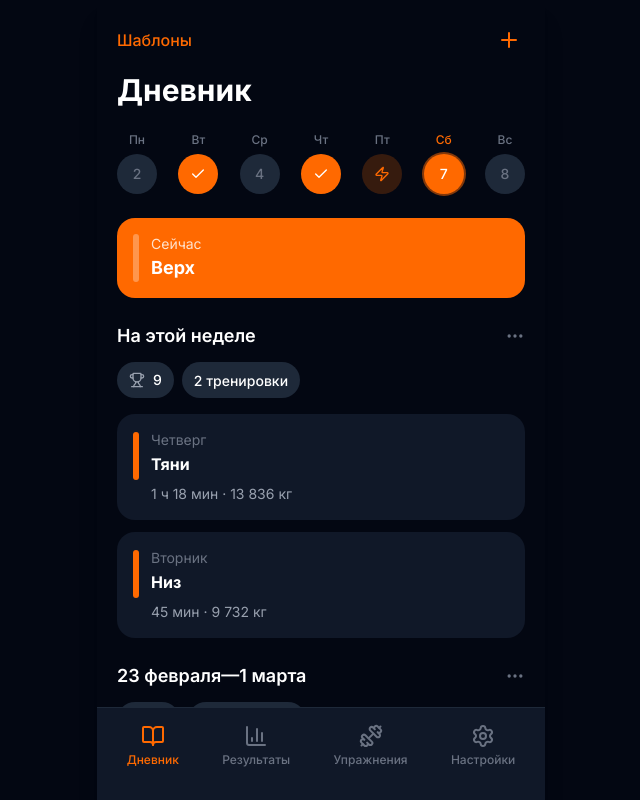
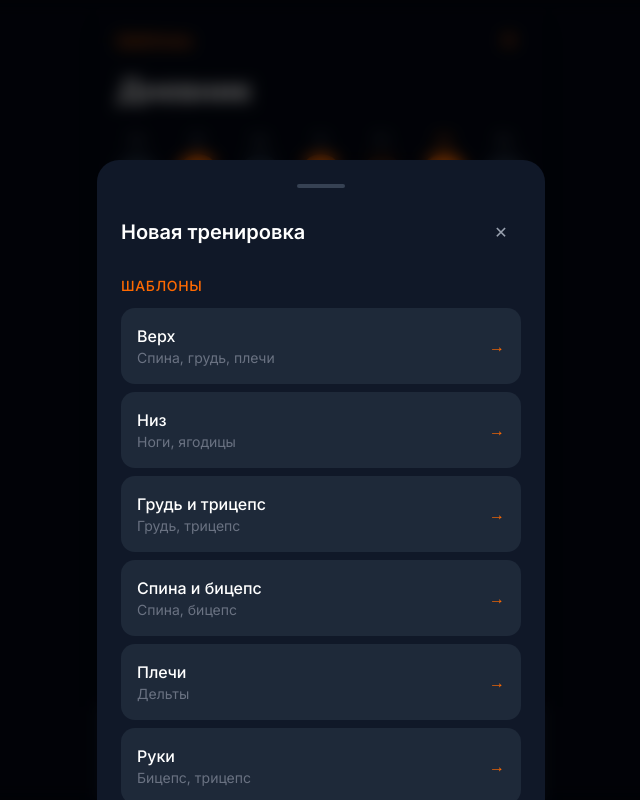
Before and after one commit to Tomasito133/FitSuperDuperApp, a Next.js app: page / in a window 1280 px wide. Both pictures are taken after a click on the button 828 px from the left and 40 px from the top of the page. Shown: the top 800 px of the page, without its empty margins (319-959 px from the left). Built offline with nearby package versions, Linux system fonts and the light colour scheme.

Commit message:
Add templates modal with past workouts list

```diff
--- a/src/app/page.tsx
+++ b/src/app/page.tsx
@@ -46,6 +46,24 @@ interface WeekSection {
   workoutsCount: number;
   workouts: Workout[];
 }
+
+// Тип для шаблона тренировки
+interface WorkoutTemplate {
+  id: string;
+  name: string;
+  muscleGroup: string;
+}
+
+// Шаблоны тренировок
+const workoutTemplates: WorkoutTemplate[] = [
+  { id: "t1", name: "Верх", muscleGroup: "Спина, грудь, плечи" },
+  { id: "t2", name: "Низ", muscleGroup: "Ноги, ягодицы" },
+  { id: "t3", name: "Грудь и трицепс", muscleGroup: "Грудь, трицепс" },
+  { id: "t4", name: "Спина и бицепс", muscleGroup: "Спина, бицепс" },
+  { id: "t5", name: "Плечи", muscleGroup: "Дельты" },
+  { id: "t6", name: "Руки", muscleGroup: "Бицепс, трицепс" },
+  { id: "t7", name: "Ноги", muscleGroup: "Квадрицепс, бицепс бедра" },
+];
 
 // Мок-данные
 const weekDays: DayStatus[] = [
@@ -148,6 +166,10 @@ export default function JournalPage() {
   const [selectedDay, setSelectedDay] = useState("Сб");
   const [weekSections, setWeekSections] = useState<WeekSection[]>(initialWeekSections);
 
+  // Состояние для модалки шаблонов
+  const [isTemplatesOpen, setIsTemplatesOpen] = useState(false);
+  const [pastWorkouts, setPastWorkouts] = useState<Workout[]>([]);
+
   // Состояние для редактирования названия тренировки
   const [editingWorkoutId, setEditingWorkoutId] = useState<string | null>(null);
   const [editingName, setEditingName] = useState("");
@@ -172,6 +194,31 @@ export default function JournalPage() {
           })
         }))
       );
+
+      // Загружаем все прошедшие тренировки из localStorage
+      const allPastWorkouts: Workout[] = [];
+      for (let i = 0; i < localStorage.length; i++) {
+        const key = localStorage.key(i);
+        if (key && key.startsWith("workout_")) {
+          const workoutId = key.replace("workout_", "");
+          // Пропускаем если это уже в текущих секциях
+          const saved = localStorage.getItem(key);
+          if (saved) {
+            try {
+              const workoutData: WorkoutDetail = JSON.parse(saved);
+              allPastWorkouts.push({
+                id: workoutId,
+                dayName: "",
+                name: workoutData.name,
+                duration: workoutData.duration,
+                volume: workoutData.volume,
+                muscleGroup: "",
+              });
+            } catch {}
+          }
+        }
+      }
+      setPastWorkouts(allPastWorkouts);
     };
 
     loadWorkoutData();
@@ -181,6 +228,24 @@ export default function JournalPage() {
     window.addEventListener("focus", handleFocus);
     return () => window.removeEventListener("focus", handleFocus);
   }, []);
+
+  // Создать тренировку из шаблона
+  const handleCreateFromTemplate = (template: WorkoutTemplate) => {
+    const newWorkoutId = Date.now().toString();
+    const newWorkout: WorkoutDetail = {
+      id: newWorkoutId,
+      name: template.name,
+      duration: "0:00:00",
+      volume: "0",
+      exercises: [],
+    };
+
+    localStorage.setItem(`workout_${newWorkoutId}`, JSON.stringify(newWorkout));
+    setIsTemplatesOpen(false);
+
+    // Переходим на страницу новой тренировки
+    window.location.href = `/workout/${newWorkoutId}`;
+  };
 
   // Начать редактирование названия
   const handleStartEditing = (workout: Workout) => {
@@ -247,7 +312,10 @@ export default function JournalPage() {
         {/* Templates row */}
         <div className="flex items-center justify-between mb-4">
           <span className="text-orange-500 font-medium text-base">Шаблоны</span>
-          <button className="w-8 h-8 flex items-center justify-center text-orange-500">
+          <button
+            onClick={() => setIsTemplatesOpen(true)}
+            className="w-8 h-8 flex items-center justify-center text-orange-500"
+          >
             <Plus className="w-6 h-6" />
           </button>
         </div>
@@ -420,6 +488,77 @@ export default function JournalPage() {
           </Link>
         </div>
       </nav>
+
+      {/* Templates Modal */}
+      {isTemplatesOpen && (
+        <div className="fixed inset-0 z-50 flex items-end">
+          <div
+            className="absolute inset-0 bg-black/60 backdrop-blur-sm"
+            onClick={() => setIsTemplatesOpen(false)}
+          />
+
+          <div className="relative w-full max-w-md mx-auto bg-gray-900 rounded-t-3xl p-6 animate-slide-up max-h-[80vh] overflow-y-auto">
+            <div className="w-12 h-1 bg-gray-700 rounded-full mx-auto mb-6" />
+
+            <div className="flex items-center justify-between mb-6">
+              <h2 className="text-xl font-semibold text-white">Новая тренировка</h2>
+              <button
+                onClick={() => setIsTemplatesOpen(false)}
+                className="w-10 h-10 flex items-center justify-center text-gray-400 hover:text-white"
+              >
+                ✕
+              </button>
+            </div>
+
+            {/* Шаблоны */}
+            <div className="mb-8">
+              <h3 className="text-orange-500 text-sm font-medium mb-3 uppercase tracking-wider">Шаблоны</h3>
+              <div className="space-y-2">
+                {workoutTemplates.map((template) => (
+                  <button
+                    key={template.id}
+                    onClick={() => handleCreateFromTemplate(template)}
+                    className="w-full py-4 px-4 bg-gray-800 rounded-xl text-left hover:bg-gray-700 transition-colors"
+                  >
+                    <div className="flex items-center justify-between">
+                      <div>
+                        <p className="text-white font-medium">{template.name}</p>
+                        <p className="text-gray-500 text-sm">{template.muscleGroup}</p>
+                      </div>
+                      <span className="text-orange-500">→</span>
+                    </div>
+                  </button>
+                ))}
+              </div>
+            </div>
+
+            {/* Прошлые тренировки */}
+            {pastWorkouts.length > 0 && (
+              <div>
+                <h3 className="text-orange-500 text-sm font-medium mb-3 uppercase tracking-wider">Недавние</h3>
+                <div className="space-y-2">
+                  {pastWorkouts.slice(0, 5).map((workout) => (
+                    <Link
+                      key={workout.id}
+                      href={`/workout/${workout.id}`}
+                      onClick={() => setIsTemplatesOpen(false)}
+                      className="block py-4 px-4 bg-gray-800 rounded-xl hover:bg-gray-700 transition-colors"
+                    >
+                      <div className="flex items-center justify-between">
+                        <div>
+                          <p className="text-white font-medium">{workout.name}</p>
+                          <p className="text-gray-500 text-sm">{workout.volume} · {workout.duration}</p>
+                        </div>
+                        <span className="text-orange-500">→</span>
+                      </div>
+                    </Link>
+                  ))}
+                </div>
+              </div>
+            )}
+          </div>
+        </div>
+      )}
     </div>
   );
 }
```
